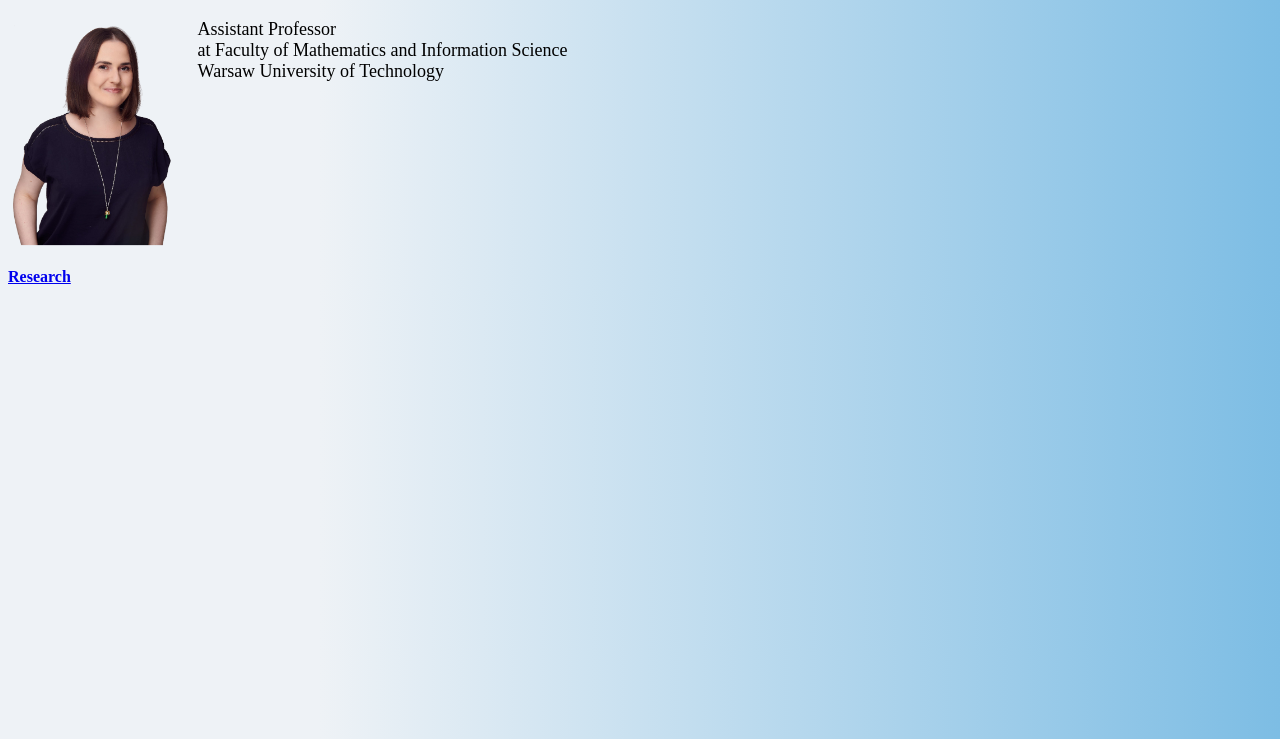
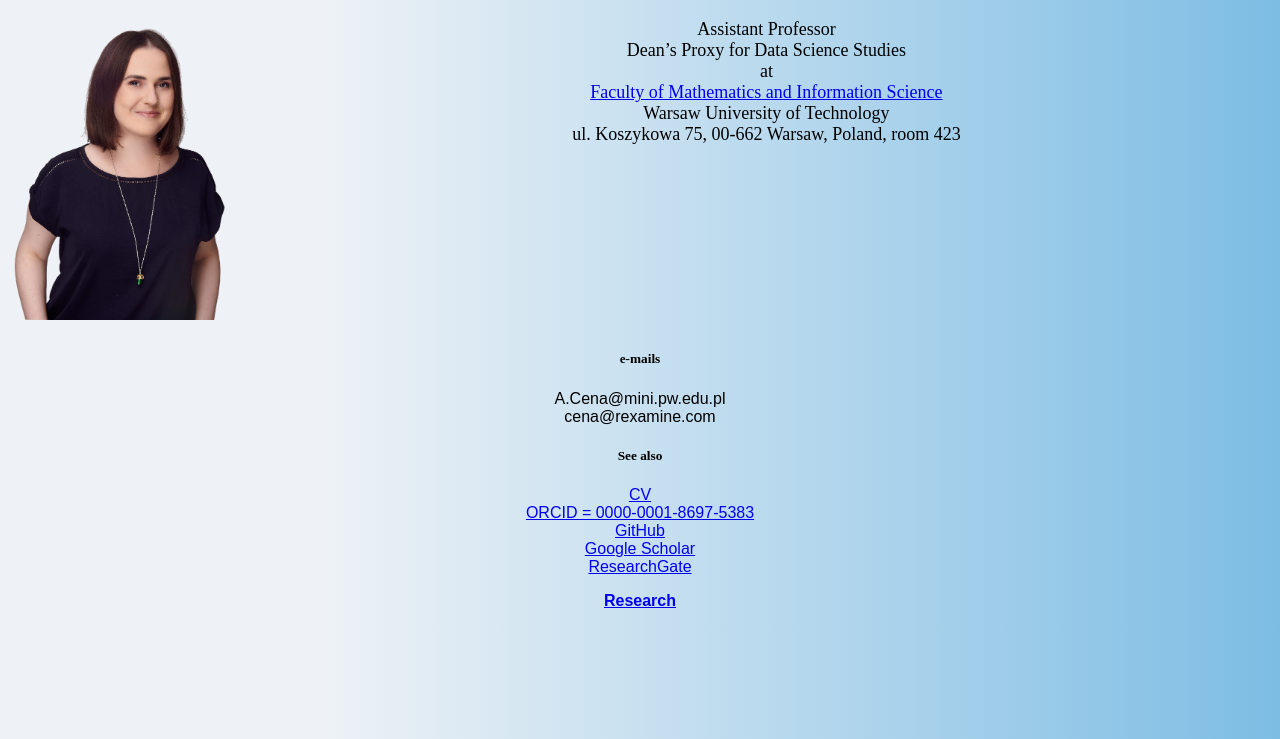
Before and after one commit to cenka/anna.cena.github.io, a plain HTML site: page index.html in a window 1280 px wide. Shown: the part 61-800 px from the top of the page. Drawn offline with Linux system fonts and the light colour scheme.

Commit message:
index update; research

```diff
--- a/index.html
+++ b/index.html
@@ -6,13 +6,30 @@
     <title> Anna Cena, Ph.D.</title>
   </head>
   <body>
-    <div class="center"><h1> Anna Cena, Ph.D.</h1></div>
-    <p><img src="2022-09-Anna-Cena.png">
-    <div class = "a">Assistant Professor
-    <br>at Faculty of Mathematics and Information Science
-    <br>Warsaw University of Technology
-    <br clear="left" /></div>
+    <div class="center"><h1> Anna Cena, Ph.D.</h1>
+    <p>
+      <img src="2022-09-Anna-Cena.png">
+      <div class = "a">Assistant Professor
+       <br>Dean’s Proxy for Data Science Studies
+       <br>at
+       <br><a href="http://www.mini.pw.edu.pl">Faculty of Mathematics and Information Science</a>
+       <br>Warsaw University of Technology<br>ul. Koszykowa 75, 00-662 Warsaw, Poland, room 423</p>
+       <br clear="left" />
+      </div>
     </p>
+   <h5>e-mails</h5>
+   <p>A.Cena@mini.pw.edu.pl <br>cena@rexamine.com </p>
+   <h5>See also</h5>
+   <p>
+    <a href="CV2019.pdf">CV</a>
+    <br><a href="https://orcid.org/0000-0001-8697-5383">ORCID = 0000-0001-8697-5383</a>
+    <br><a href="https://github.com/cenka">GitHub</a>
+    <br><a href="https://scholar.google.com/citations?hl=pl&amp;user=AQVkl08AAAAJ">Google Scholar</a>
+    <br><a href="https://researchgate.net/profile/Anna_Cena">ResearchGate</a>
+   </p>
+   <p>
     <a href="research.html"><strong>Research</strong></a>
+   </p>
+   </div>
   </body>
 </html>
--- a/styles.css
+++ b/styles.css
@@ -9,7 +9,7 @@ div.a {
   font-size: large;
 }
 img {
-  width: 15%;
+  width: 20%;
   float: left;
 }
 .center {
```
